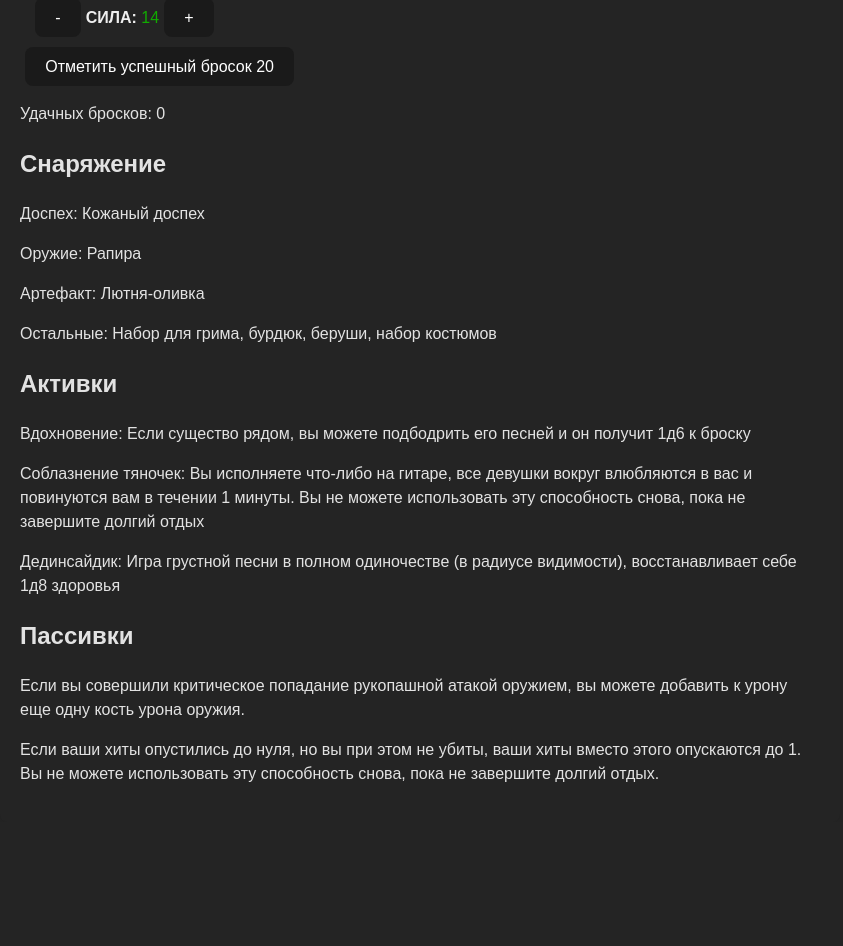
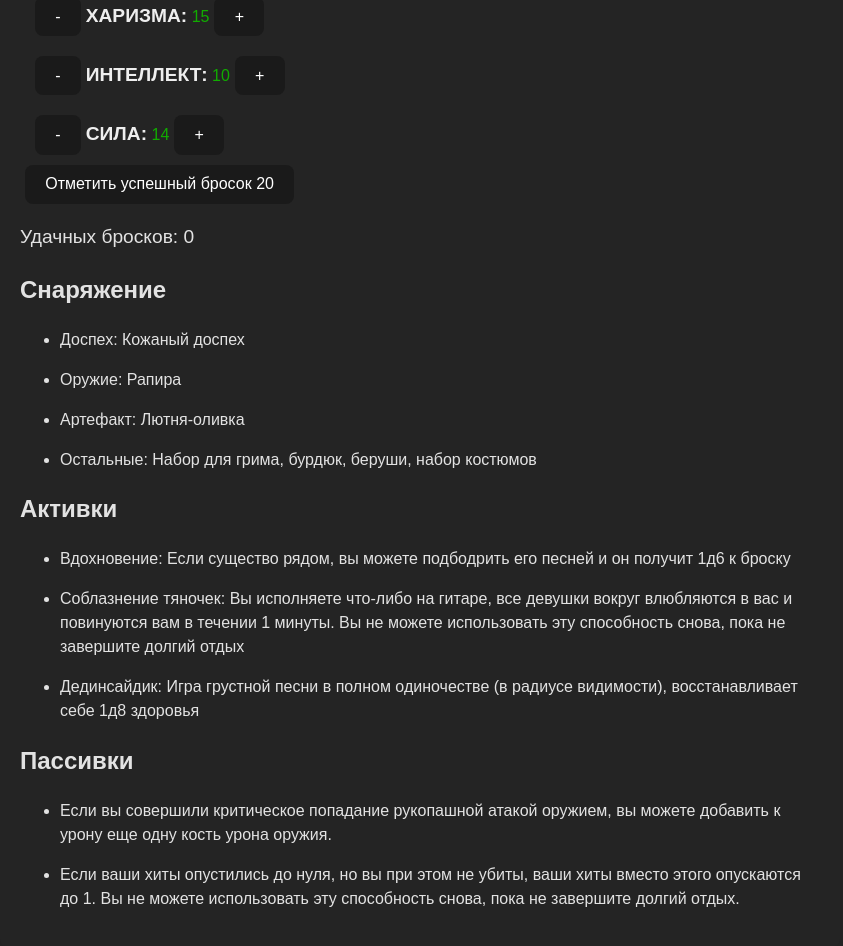
Before and after one commit to farsenyev/dnd, a React (Vite) app in the folder players/my-react-app/: page / in a window 1280 px wide. Shown: the part 1200-2146 px from the top of the page, without its empty margins (0-843 px from the left). Before the commit the page ends 2022 px from the top, so only its background shows below. Built offline with nearby package versions, Linux system fonts and the light colour scheme.

Commit message:
cgange stats

```diff
--- a/players/my-react-app/src/App.css
+++ b/players/my-react-app/src/App.css
@@ -35,6 +35,10 @@ button:hover {
   background-color: #0056b3;
 }
 
+strong, p {
+  font-size: 1.2em;
+}
+
 /* Адаптация под мобильные устройства */
 @media (max-width: 768px) {
   .character-container {
@@ -61,7 +65,7 @@ button:hover {
   }
 
   .character-description, .character-history {
-    font-size: 12px;
+    font-size: 1em;
   }
 }
 .stats strong{
--- a/players/my-react-app/src/components/character.jsx
+++ b/players/my-react-app/src/components/character.jsx
@@ -46,21 +46,21 @@ export const CharacterComponent = () => {
             </div>
             <h2>Снаряжение</h2>
             {Object.entries(inventory).map(([key, value]) => (
-                <div key={key} className={'inv'}>
-                    <p>{key}: {value}</p>
-                </div>
+                <ul key={key} className={'inv'}>
+                    <li>{key}: {value}</li>
+                </ul>
             ))}
             <h2>Активки</h2>
             {Object.entries(spells).map(([key, value]) => (
-                <div key={key} className={'spells'}>
-                    <p>{key}: {value}</p>
-                </div>
+                <ul key={key} className={'spells'}>
+                    <li>{key}: {value}</li>
+                </ul>
             ))}
             <h2>Пассивки</h2>
             {Object.entries(passives).map(([key, value]) => (
-                <div key={key} className={'pass'}>
-                    <p>{value}</p>
-                </div>
+                <ul key={key} className={'pass'}>
+                    <li>{value}</li>
+                </ul>
             ))}
         </div>
     );
--- a/players/my-react-app/src/info.js
+++ b/players/my-react-app/src/info.js
@@ -15,11 +15,11 @@ export const props = {
 
 export const points = {
     hp: 17,
-    'броня': 15,
+    'броня': 13,
     'ловкость': 14,//ловкость
-    'телосложение': 14,//телосложение
+    'телосложение': 16,//телосложение
     'мудрость': 12,//мудрость
-    'харизма': 17,//Харизма
+    'харизма': 15,//Харизма
     'интеллект': 10,//Интеллект
     'сила': 14// Сила
 }
```
